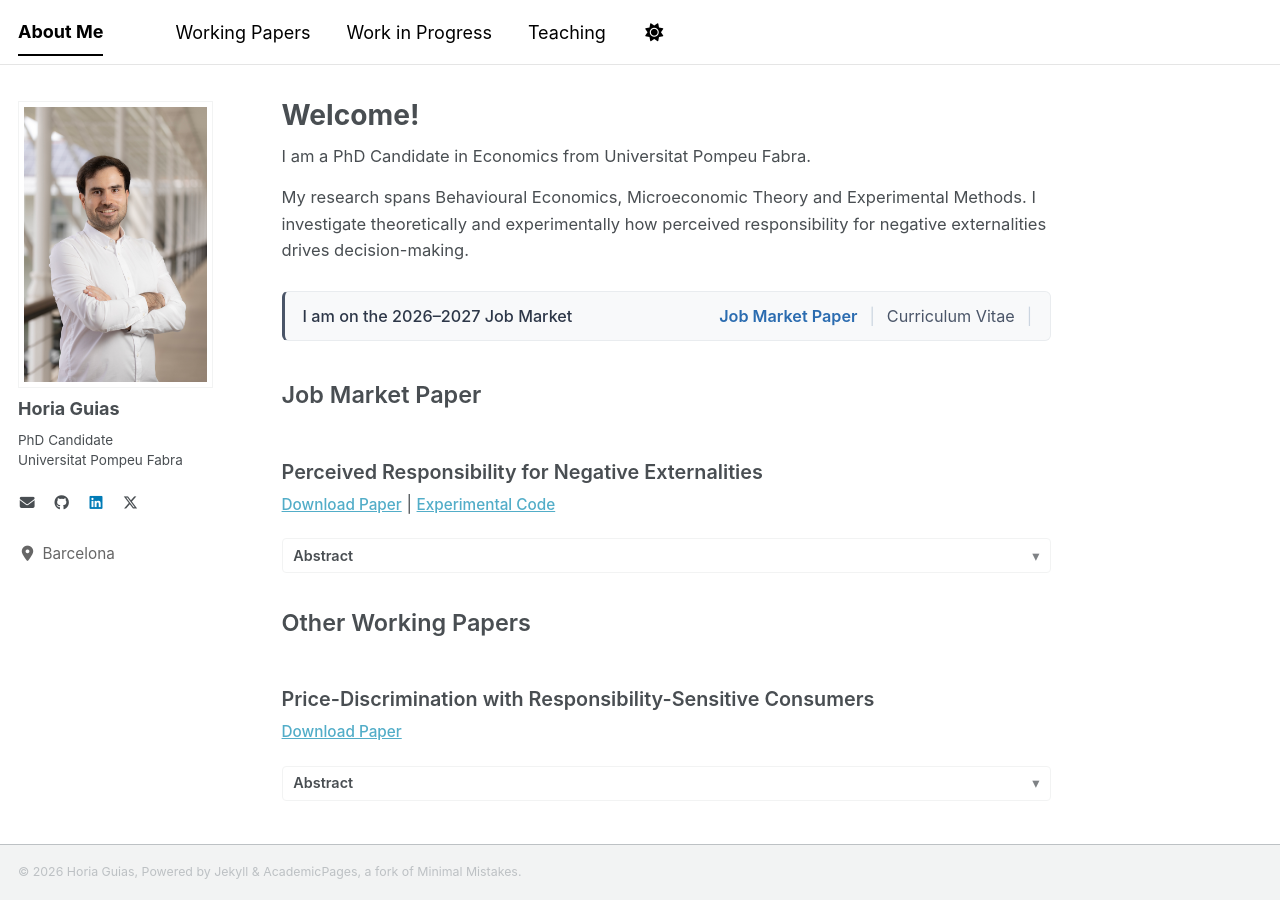
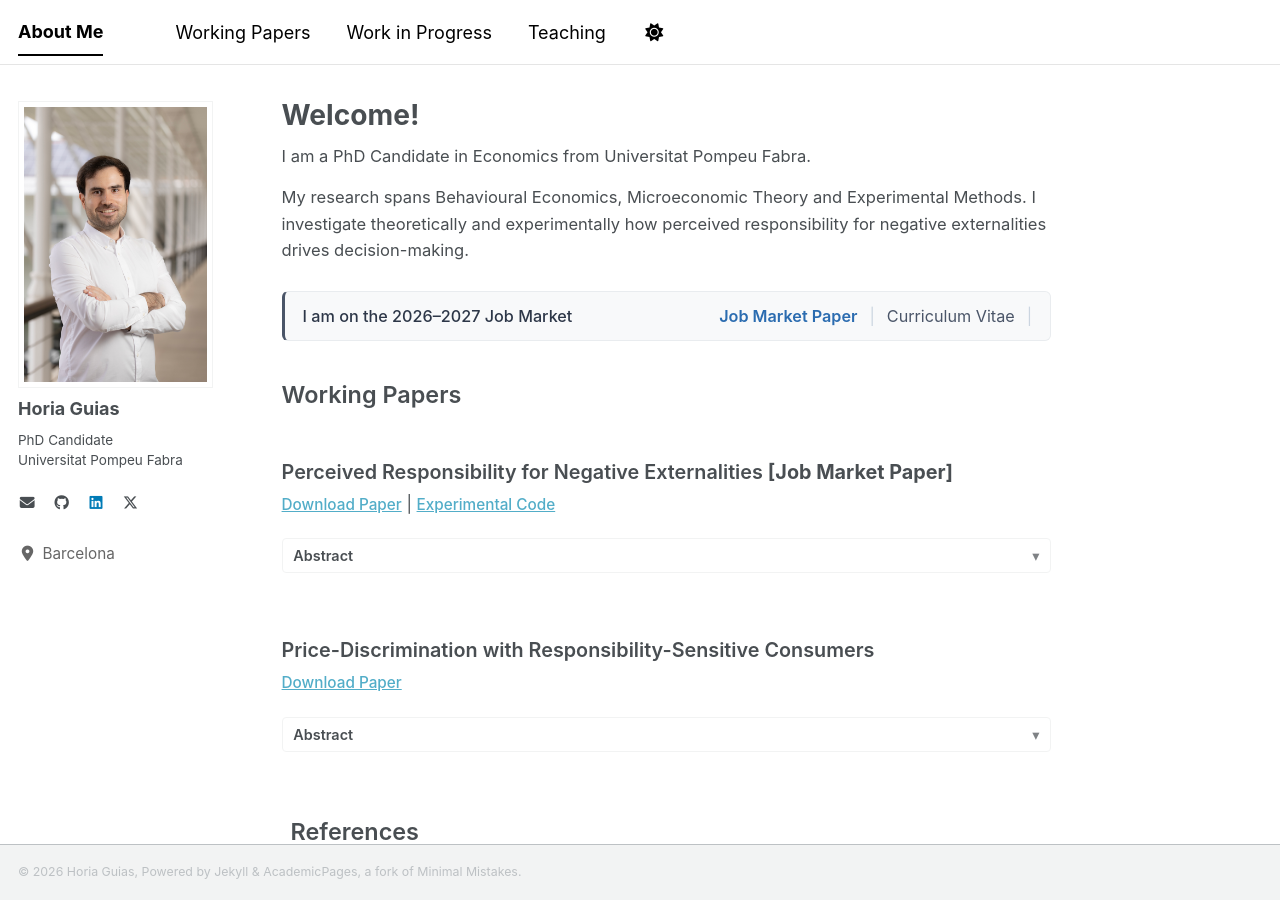
Before and after one commit to horiaguias/horiaguias.github.io, a Jekyll site: the page built from _pages/about.md, in a window 1280 px wide and 900 px high. Built offline with Jekyll 4.4.1, drawn with Linux system fonts in a browser that asks for light colours; a style sheet for code colours, icons or effects is not loaded; some of the changed lines change nothing that is shown.

Commit message:
Changes to Sections

```diff
--- a/_pages/about.md
+++ b/_pages/about.md
@@ -34,9 +34,9 @@ redirect_from:
 
 <div style="height: 10px;"></div>
 
-<h2 id="working-papers" style="font-size: 1.3rem; font-weight: 600; margin: 0.5rem 0; border-bottom: none;">Job Market Paper</h2>
+<h2 id="working-papers" style="font-size: 1.3rem; font-weight: 600; margin: 0.5rem 0; border-bottom: none;">Working Papers</h2>
 
-<h3 style="font-size: 1.1rem; font-weight: 600; margin-bottom: 0.4rem;">Perceived Responsibility for Negative Externalities</h3>
+<h3 style="font-size: 1.1rem; font-weight: 600; margin-bottom: 0.4rem;">Perceived Responsibility for Negative Externalities <b>[Job Market Paper]</b></h3>
 <p class="paper-links">
   <a href="/jmp" target="_blank" rel="noopener noreferrer">Download Paper</a> | <a href="https://github.com/horiaguias/Responsibility-Functions-Experimental-Code">Experimental Code</a>
 </p>
@@ -49,8 +49,6 @@ redirect_from:
 </details>
 
 <div style="height: 10px;"></div>
-
-<h2 id="working-papers" style="font-size: 1.3rem; font-weight: 600; margin: 0.5rem 0; border-bottom: none;">Other Working Papers</h2>
 
 
 <h3 style="font-size: 1.1rem; font-weight: 600; margin-bottom: 0.4rem;">Price-Discrimination with Responsibility-Sensitive Consumers</h3>
```
